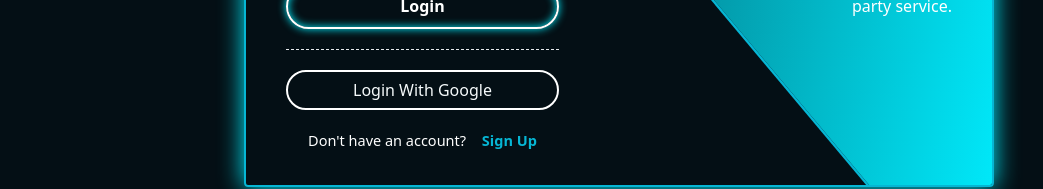
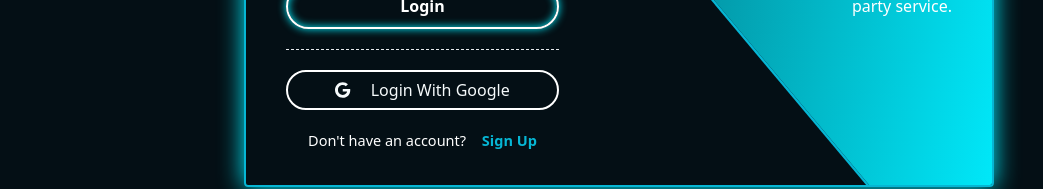
Before and after one commit to hsiang119/pomofocus-vue3, a Vue app: page /login in a window 1280 px wide. Shown: the part 373-562 px from the top of the page, without its empty margins (21-1064 px from the left). Built offline with nearby package versions, Linux system fonts and the light colour scheme; no server answers.

Commit message:
style: modify trnasition style

```diff
--- a/src/views/LoginPage.vue
+++ b/src/views/LoginPage.vue
@@ -163,9 +163,23 @@ const atSignInWithGoogle = () => {
                         Login
                     </button>
 
-                    <hr class="border-dashed mt-5">
+                    <hr
+                        :class="[
+                            animate ? 'animation ease-linear duration-700 -translate-x-[120%] delay-300 opacity-0 filter blur-[10px]' : '!delay-2400',
+                            'ease-linear duration-700 border-dashed mt-5 filter-[10px]'
+                        ]"
+                    >
 
-                    <button @click="atSignInWithGoogle" class="mt-5 border-2 border-white outline-none rounded-[40px] w-full h-[40px] hover:shadow-neon">Login With Google</button>
+                    <button
+                        @click="atSignInWithGoogle"
+                        :class="[
+                            animate ? 'animation ease-linear duration-700 -translate-x-[120%] delay-300 opacity-0 filter blur-[10px]' : '!delay-2400',
+                            'ease-linear duration-700 mt-5 border-2 border-white outline-none rounded-[40px] w-full h-[40px] hover:shadow-neon'
+                        ]"
+                    >
+                        <font-awesome-icon :icon="['fab', 'google']" class="mr-4"/>
+                        Login With Google
+                    </button>
 
                     <div
                         :class="[
```
